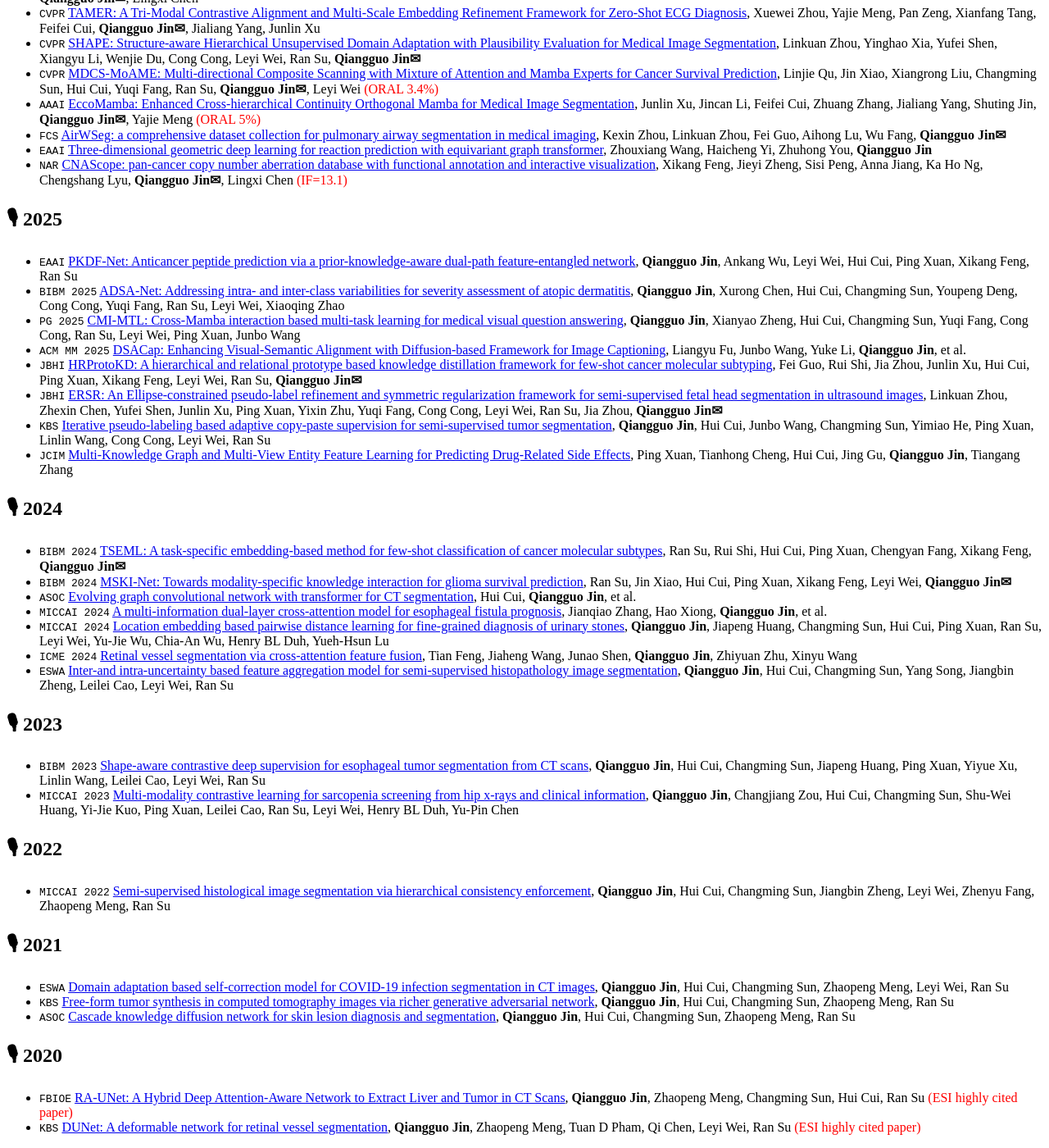
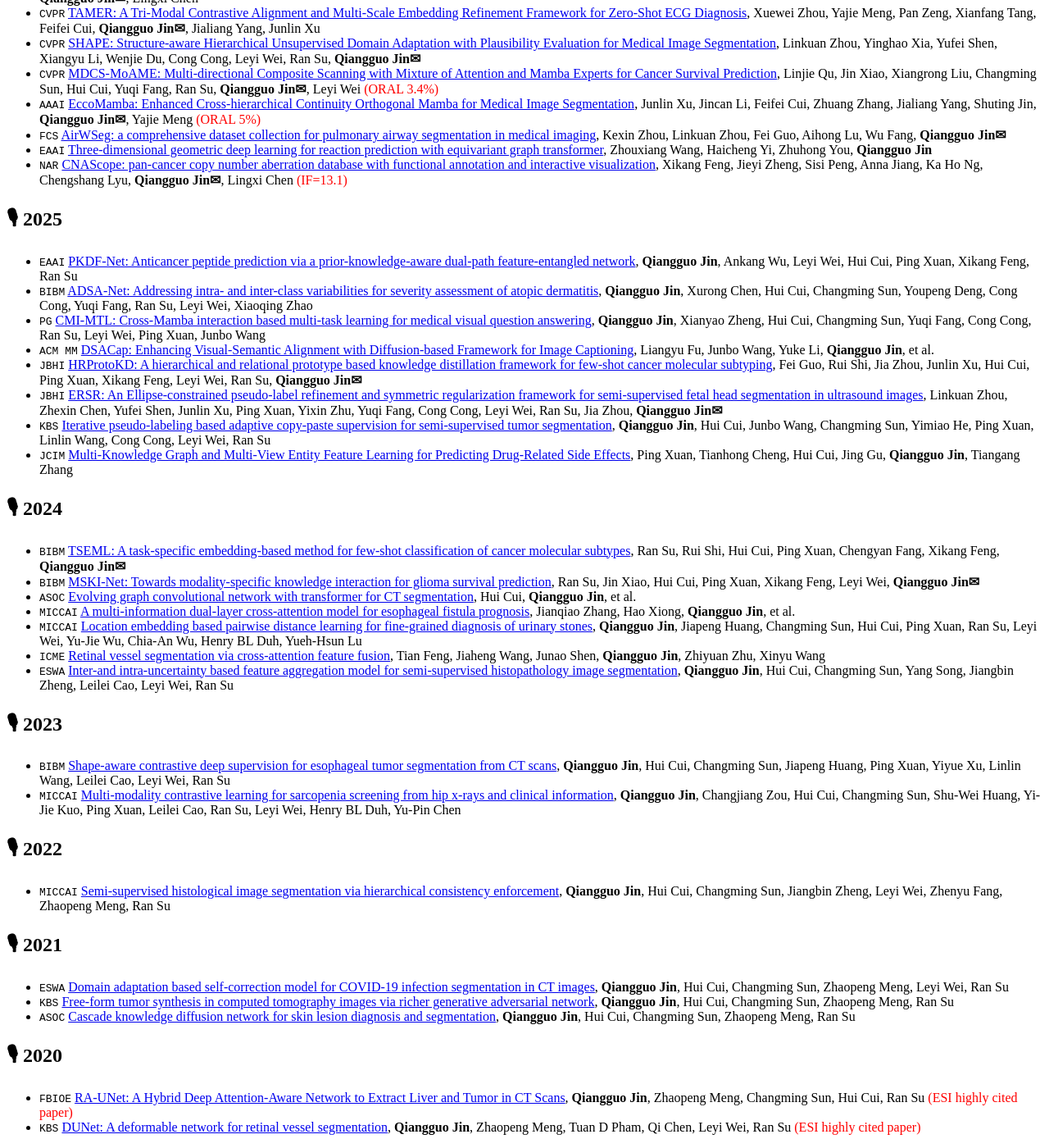
Before and after one commit to qgking/qgking.github.io, a Jekyll site: the page built from _pages/includes/pub.md, in a window 1280 px wide and 1400 px high, scrolled down 1373 px. Shown: the whole window at 82% size. Built offline with Jekyll 4.4.1, drawn with Linux system fonts in a browser that asks for light colours; our own code applies the rules of GitHub Pages for plain Markdown files.

Commit message:
update news

```diff
--- a/_pages/includes/pub.md
+++ b/_pages/includes/pub.md
@@ -24,29 +24,29 @@
 
 ## 🎙 2025
 - ``EAAI`` [PKDF-Net: Anticancer peptide prediction via a prior-knowledge-aware dual-path feature-entangled network](https://www.sciencedirect.com/science/article/abs/pii/S0952197625017452), **Qiangguo Jin**, Ankang Wu, Leyi Wei, Hui Cui, Ping Xuan, Xikang Feng, Ran Su
-- ``BIBM 2025`` [ADSA-Net: Addressing intra- and inter-class variabilities for severity assessment of atopic dermatitis](https://ieeexplore.ieee.org/abstract/document/11357062), **Qiangguo Jin**, Xurong Chen, Hui Cui, Changming Sun, Youpeng Deng, Cong Cong, Yuqi Fang, Ran Su, Leyi Wei, Xiaoqing Zhao
-- ``PG 2025`` [CMI-MTL: Cross-Mamba interaction based multi-task learning for medical visual question answering](https://doi.org/10.2312/pg.20251303), **Qiangguo Jin**, Xianyao Zheng, Hui Cui, Changming Sun, Yuqi Fang, Cong Cong, Ran Su, Leyi Wei, Ping Xuan, Junbo Wang
-- ``ACM MM 2025`` [DSACap: Enhancing Visual-Semantic Alignment with Diffusion-based Framework for Image Captioning](https://dl.acm.org/doi/epdf/10.1145/3746027.3755156), Liangyu Fu, Junbo Wang, Yuke Li, **Qiangguo Jin**, et al.
+- ``BIBM`` [ADSA-Net: Addressing intra- and inter-class variabilities for severity assessment of atopic dermatitis](https://ieeexplore.ieee.org/abstract/document/11357062), **Qiangguo Jin**, Xurong Chen, Hui Cui, Changming Sun, Youpeng Deng, Cong Cong, Yuqi Fang, Ran Su, Leyi Wei, Xiaoqing Zhao
+- ``PG`` [CMI-MTL: Cross-Mamba interaction based multi-task learning for medical visual question answering](https://doi.org/10.2312/pg.20251303), **Qiangguo Jin**, Xianyao Zheng, Hui Cui, Changming Sun, Yuqi Fang, Cong Cong, Ran Su, Leyi Wei, Ping Xuan, Junbo Wang
+- ``ACM MM`` [DSACap: Enhancing Visual-Semantic Alignment with Diffusion-based Framework for Image Captioning](https://dl.acm.org/doi/epdf/10.1145/3746027.3755156), Liangyu Fu, Junbo Wang, Yuke Li, **Qiangguo Jin**, et al.
 - `JBHI` [HRProtoKD: A hierarchical and relational prototype based knowledge distillation framework for few-shot cancer molecular subtyping](https://doi.org/10.1109/JBHI.2025.3611646), Fei Guo, Rui Shi, Jia Zhou, Junlin Xu, Hui Cui, Ping Xuan, Xikang Feng, Leyi Wei, Ran Su, **Qiangguo Jin✉**
 - `JBHI` [ERSR: An Ellipse-constrained pseudo-label refinement and symmetric regularization framework for semi-supervised fetal head segmentation in ultrasound images](https://doi.org/10.1109/JBHI.2025.3602655), Linkuan Zhou, Zhexin Chen, Yufei Shen, Junlin Xu, Ping Xuan, Yixin Zhu, Yuqi Fang, Cong Cong, Leyi Wei, Ran Su, Jia Zhou, **Qiangguo Jin✉**
 - `KBS` [Iterative pseudo-labeling based adaptive copy-paste supervision for semi-supervised tumor segmentation](https://doi.org/10.1016/j.knosys.2025.113785), **Qiangguo Jin**, Hui Cui, Junbo Wang, Changming Sun, Yimiao He, Ping Xuan, Linlin Wang, Cong Cong, Leyi Wei, Ran Su
 - `JCIM` [Multi-Knowledge Graph and Multi-View Entity Feature Learning for Predicting Drug-Related Side Effects](https://doi.org/10.1021/acs.jcim.5c00136), Ping Xuan, Tianhong Cheng, Hui Cui, Jing Gu, **Qiangguo Jin**, Tiangang Zhang
 
 ## 🎙 2024
-- ``BIBM 2024`` [TSEML: A task-specific embedding-based method for few-shot classification of cancer molecular subtypes](https://ieeexplore.ieee.org/abstract/document/10821940/), Ran Su, Rui Shi, Hui Cui, Ping Xuan, Chengyan Fang, Xikang Feng, **Qiangguo Jin✉**
-- ``BIBM 2024`` [MSKI-Net: Towards modality-specific knowledge interaction for glioma survival prediction](https://ieeexplore.ieee.org/abstract/document/10822476/), Ran Su, Jin Xiao, Hui Cui, Ping Xuan, Xikang Feng, Leyi Wei, **Qiangguo Jin✉**
+- ``BIBM`` [TSEML: A task-specific embedding-based method for few-shot classification of cancer molecular subtypes](https://ieeexplore.ieee.org/abstract/document/10821940/), Ran Su, Rui Shi, Hui Cui, Ping Xuan, Chengyan Fang, Xikang Feng, **Qiangguo Jin✉**
+- ``BIBM`` [MSKI-Net: Towards modality-specific knowledge interaction for glioma survival prediction](https://ieeexplore.ieee.org/abstract/document/10822476/), Ran Su, Jin Xiao, Hui Cui, Ping Xuan, Xikang Feng, Leyi Wei, **Qiangguo Jin✉**
 - ``ASOC`` [Evolving graph convolutional network with transformer for CT segmentation](https://www.sciencedirect.com/science/article/pii/S1568494624008433), Hui Cui, **Qiangguo Jin**, et al.
-- ``MICCAI 2024`` [A multi-information dual-layer cross-attention model for esophageal fistula prognosis](https://link.springer.com/chapter/10.1007/978-3-031-72086-4_3), Jianqiao Zhang, Hao Xiong, **Qiangguo Jin**, et al.
-- ``MICCAI 2024`` [Location embedding based pairwise distance learning for fine-grained diagnosis of urinary stones](https://link.springer.com/chapter/10.1007/978-3-031-72120-5_38), **Qiangguo Jin**, Jiapeng Huang, Changming Sun, Hui Cui, Ping Xuan, Ran Su, Leyi Wei, Yu-Jie Wu, Chia-An Wu, Henry BL Duh, Yueh-Hsun Lu
-- ``ICME 2024`` [Retinal vessel segmentation via cross-attention feature fusion](https://ieeexplore.ieee.org/abstract/document/10688098/), Tian Feng, Jiaheng Wang, Junao Shen, **Qiangguo Jin**, Zhiyuan Zhu, Xinyu Wang
+- ``MICCAI`` [A multi-information dual-layer cross-attention model for esophageal fistula prognosis](https://link.springer.com/chapter/10.1007/978-3-031-72086-4_3), Jianqiao Zhang, Hao Xiong, **Qiangguo Jin**, et al.
+- ``MICCAI`` [Location embedding based pairwise distance learning for fine-grained diagnosis of urinary stones](https://link.springer.com/chapter/10.1007/978-3-031-72120-5_38), **Qiangguo Jin**, Jiapeng Huang, Changming Sun, Hui Cui, Ping Xuan, Ran Su, Leyi Wei, Yu-Jie Wu, Chia-An Wu, Henry BL Duh, Yueh-Hsun Lu
+- ``ICME`` [Retinal vessel segmentation via cross-attention feature fusion](https://ieeexplore.ieee.org/abstract/document/10688098/), Tian Feng, Jiaheng Wang, Junao Shen, **Qiangguo Jin**, Zhiyuan Zhu, Xinyu Wang
 - ``ESWA`` [Inter-and intra-uncertainty based feature aggregation model for semi-supervised histopathology image segmentation](https://www.sciencedirect.com/science/article/pii/S0957417423025952), **Qiangguo Jin**, Hui Cui, Changming Sun, Yang Song, Jiangbin Zheng, Leilei Cao, Leyi Wei, Ran Su
 
 ## 🎙 2023
-- ``BIBM 2023`` [Shape-aware contrastive deep supervision for esophageal tumor segmentation from CT scans](https://ieeexplore.ieee.org/abstract/document/10385830/), **Qiangguo Jin**, Hui Cui, Changming Sun, Jiapeng Huang, Ping Xuan, Yiyue Xu, Linlin Wang, Leilei Cao, Leyi Wei, Ran Su
-- ``MICCAI 2023`` [Multi-modality contrastive learning for sarcopenia screening from hip x-rays and clinical information](https://link.springer.com/chapter/10.1007/978-3-031-43987-2_9), **Qiangguo Jin**, Changjiang Zou, Hui Cui, Changming Sun, Shu-Wei Huang, Yi-Jie Kuo, Ping Xuan, Leilei Cao, Ran Su, Leyi Wei, Henry BL Duh, Yu-Pin Chen
+- ``BIBM`` [Shape-aware contrastive deep supervision for esophageal tumor segmentation from CT scans](https://ieeexplore.ieee.org/abstract/document/10385830/), **Qiangguo Jin**, Hui Cui, Changming Sun, Jiapeng Huang, Ping Xuan, Yiyue Xu, Linlin Wang, Leilei Cao, Leyi Wei, Ran Su
+- ``MICCAI`` [Multi-modality contrastive learning for sarcopenia screening from hip x-rays and clinical information](https://link.springer.com/chapter/10.1007/978-3-031-43987-2_9), **Qiangguo Jin**, Changjiang Zou, Hui Cui, Changming Sun, Shu-Wei Huang, Yi-Jie Kuo, Ping Xuan, Leilei Cao, Ran Su, Leyi Wei, Henry BL Duh, Yu-Pin Chen
 
 ## 🎙 2022
-- ``MICCAI 2022`` [Semi-supervised histological image segmentation via hierarchical consistency enforcement](https://link.springer.com/chapter/10.1007/978-3-031-16434-7_1), **Qiangguo Jin**, Hui Cui, Changming Sun, Jiangbin Zheng, Leyi Wei, Zhenyu Fang, Zhaopeng Meng, Ran Su
+- ``MICCAI`` [Semi-supervised histological image segmentation via hierarchical consistency enforcement](https://link.springer.com/chapter/10.1007/978-3-031-16434-7_1), **Qiangguo Jin**, Hui Cui, Changming Sun, Jiangbin Zheng, Leyi Wei, Zhenyu Fang, Zhaopeng Meng, Ran Su
 
 ## 🎙 2021
 - ``ESWA`` [Domain adaptation based self-correction model for COVID-19 infection segmentation in CT images](https://www.sciencedirect.com/science/article/pii/S095741742100289X), **Qiangguo Jin**, Hui Cui, Changming Sun, Zhaopeng Meng, Leyi Wei, Ran Su
```
Also changed, not shown: _pages/includes/news.md (+1 -0 lines).
